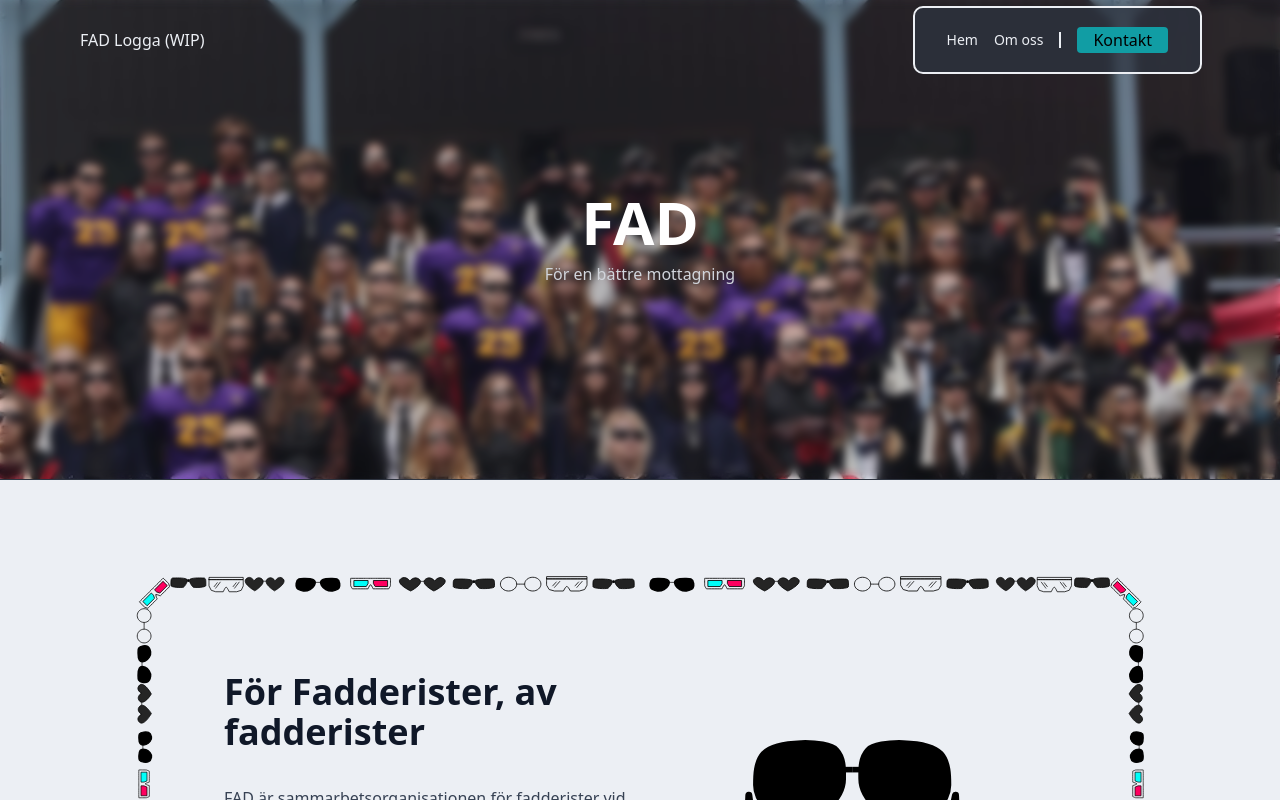
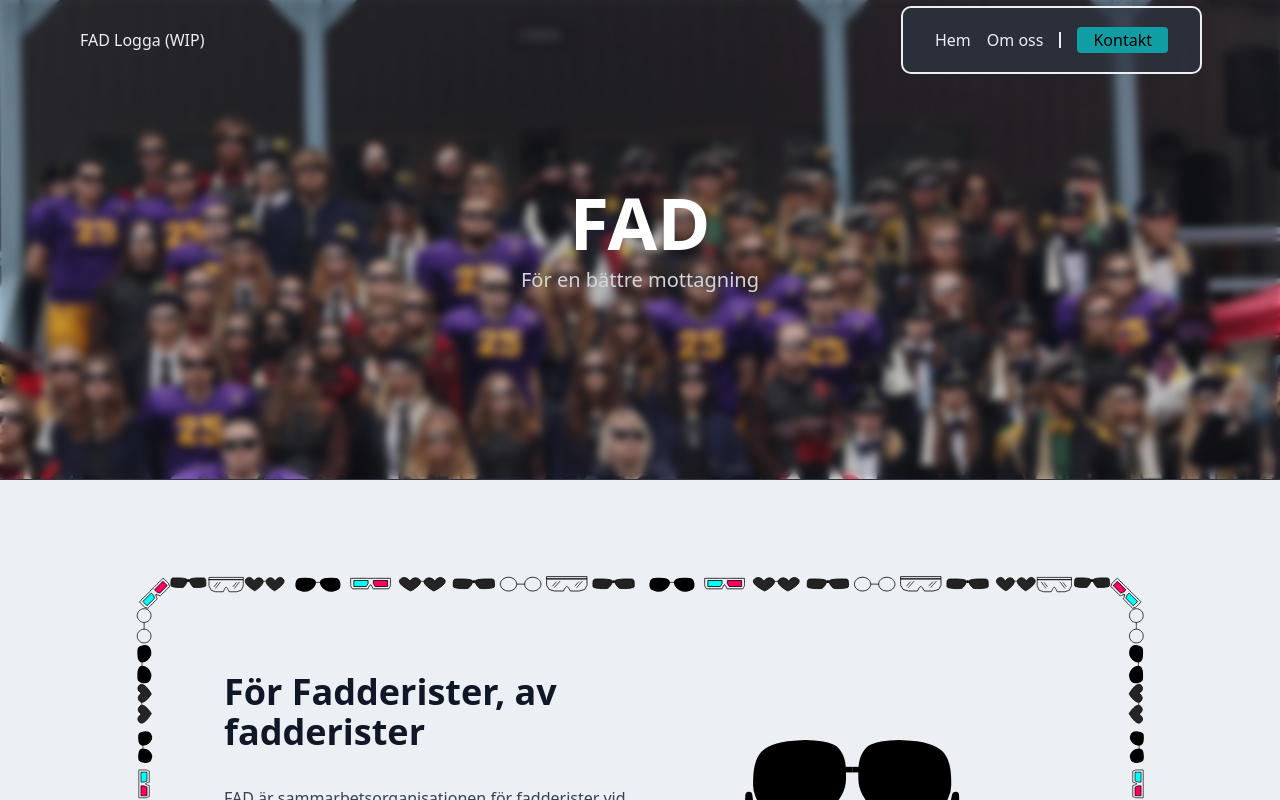
Before and after one commit to FAD-LiU/fad-website, a SvelteKit app: page / in a window 1280 px wide. Shown: the top 800 px of the page. Built offline with nearby package versions, Linux system fonts and the light colour scheme.

Commit message:
Minor front page styling changes

```diff
--- a/src/lib/layout/Navbar.svelte
+++ b/src/lib/layout/Navbar.svelte
@@ -11,7 +11,7 @@
 <svelte:window bind:scrollY />
 
 {#snippet navLink(href: string, text: string)}
-  <li class="min-w-fit text-center text-sm">
+  <li class="text-md min-w-fit text-center">
     <a class="no-underline hover:underline" {href}>{text}</a>
   </li>
 {/snippet}
--- a/src/routes/+page.svelte
+++ b/src/routes/+page.svelte
@@ -33,12 +33,12 @@
     class="hero border-fad-black h-[60vh] border-b-1 bg-[url(/assets/fadderister/megaguckel-2025.jpg)] bg-cover bg-center"
   >
     <div
-      class="prose prose-invert prose:text-fad-white flex h-full w-full max-w-full flex-col items-center justify-center text-center backdrop-blur-[4px] backdrop-brightness-[0.8]"
+      class="prose prose-invert prose:text-fad-white-pop flex h-full w-full max-w-full flex-col items-center justify-center text-center backdrop-blur-[4px] backdrop-brightness-[0.8]"
     >
-      <h1 class="mb-0 text-6xl">
+      <h1 class="mb-0 text-7xl">
         <span>F</span><span>A</span><span>D</span>
       </h1>
-      <p class="mt-2">För en bättre mottagning</p>
+      <p class="mt-2 text-xl">För en bättre mottagning</p>
     </div>
   </div>
 
```
